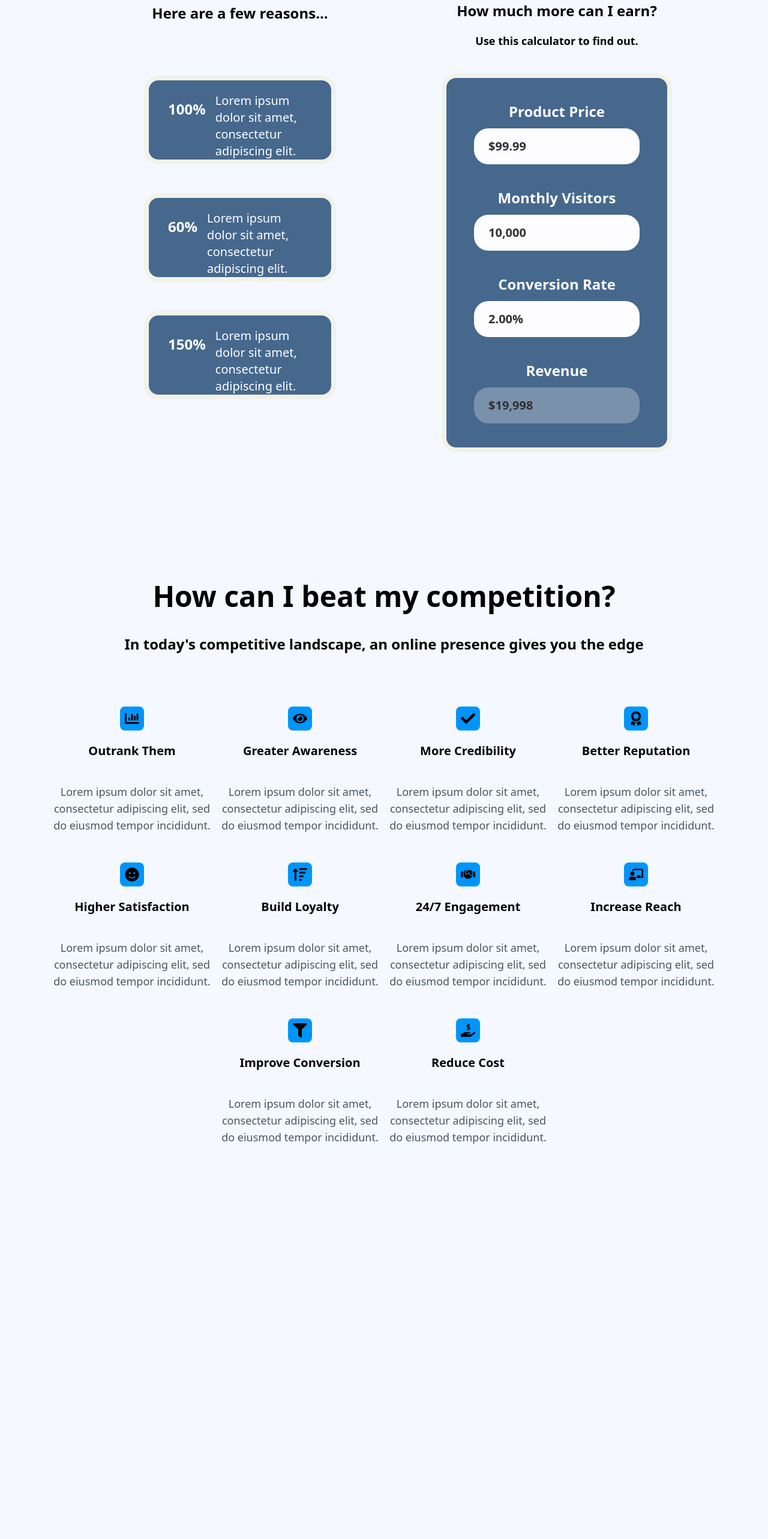
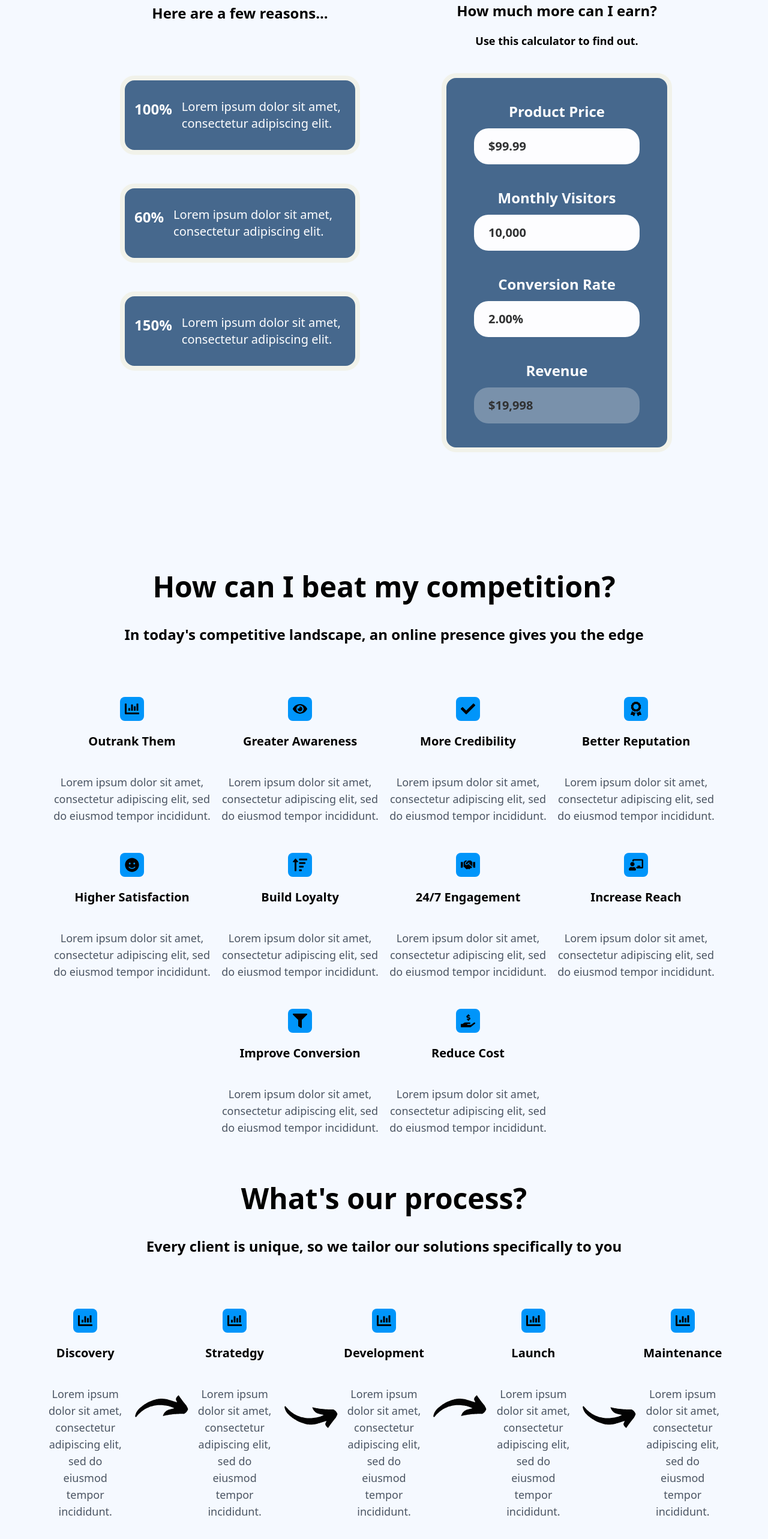
Before and after one commit to olubifaleye/markedeen, a Next.js app: page / in a window 1280 px wide. Shown: the part 2459-5025 px from the top of the page at 60% size. Before the commit the page ends 4429 px from the top, so only its background shows below. Built offline with nearby package versions, Linux system fonts and the light colour scheme.

Commit message:
Added Process Page
Process.jsx: Created content for the process page

Added curved arrow image for process.jsx page

globals.css: added CSS for process page

```diff
--- a/app/page.jsx
+++ b/app/page.jsx
@@ -6,6 +6,7 @@ import Services from '@components/Services';
 import OurPhilosophy from '@components/OurPhilosophy';
 import OnlinePresence from '@components/OnlinePresence';
 import OutperformRivals from '@components/OutperformRivals';
+import Process from '@components/Process';
 
 //Page component to house other "page" components for single page web application
 const Home = () => {
@@ -16,6 +17,7 @@ const Home = () => {
       <OurPhilosophy />
       <OnlinePresence />
       <OutperformRivals />
+      <Process />
     </div>
   )
 }
--- a/components/OnlinePresence.jsx
+++ b/components/OnlinePresence.jsx
@@ -84,38 +84,38 @@ const OnlinePresence = () => {
                         </p>
                     </div>
 
-                    <div className="vertical_container mt-6 lg:mx-20 md:mx-10 max-md:mx-0">
+                    <div className="vertical_container mt-6 mx-10 max-sm:mx-0">
                         <div className="boxes">
-                            <p className="sub_head_text !font-extrabold !text-white !mt-8">
+                            <p className="sub_head_text !font-extrabold !text-white max-sm:my-12">
                                 100%
                             </p>
 
-                            <p className="desc !text-white pl-auto">
+                            <p className="desc !text-white pl-auto desc_online">
                                 Lorem ipsum dolor sit amet, consectetur adipiscing elit.
                             </p>
                         </div>
 
                         <div className="boxes">
-                            <p className="sub_head_text !font-extrabold !text-white !mt-8">
+                            <p className="sub_head_text !font-extrabold !text-white max-sm:my-12">
                                 60%
                             </p>
 
-                            <p className="desc !text-white pl-auto">
+                            <p className="desc !text-white pl-auto desc_online">
                                 Lorem ipsum dolor sit amet, consectetur adipiscing elit.
                             </p>
                         </div>
 
                         <div className="boxes">
-                            <p className="sub_head_text !font-extrabold !text-white !mt-8">
+                            <p className="sub_head_text !font-extrabold !text-white max-sm:my-12">
                                 150%
                             </p>
 
-                            <p className="desc !text-white pl-auto">
+                            <p className="desc !text-white pl-auto desc_online">
                                 Lorem ipsum dolor sit amet, consectetur adipiscing elit.
                             </p>
                         </div>
 
-                        <div className="">
+                        <div className="max-md:hidden">
 
                         </div>
                     </div>
--- /dev/null
+++ b/components/Process.jsx
@@ -0,0 +1,180 @@
+"use client"
+
+//imports
+import '@styles/globals.css';
+import { useEffect } from 'react';
+import Image from 'next/image';
+
+import {FaChartBar, FaEye, FaCheck, FaAward, FaSmile, FaSortAmountUp, FaHandshake, FaChalkboardTeacher, FaFilter, FaHandHoldingUsd} from 'react-icons/fa';
+
+import { IconContext } from "react-icons";
+
+const Process = () => {
+  return (
+    <section className='main'>
+        <div className='top_head_section'>
+            <p className="head_text_span">
+                What's our process?
+            </p>
+
+            <p className="sub_head_text">
+                Every client is unique, so we tailor our solutions specifically to you
+            </p>
+        </div>
+
+        <div className='process_container'>
+            <div className='services_item'>
+                <div>
+                    <IconContext.Provider value={{ className: "IconSizes" }}>
+                        <div className="mt-2 flex-center">
+                            <div className='icon'>
+                                <FaChartBar />
+                            </div>
+                        </div>
+                    </IconContext.Provider>
+
+                    <p className='icon_text'>
+                        Discovery
+                    </p>
+
+                    <p className="desc-2">
+                            Lorem ipsum dolor sit amet, consectetur
+                            adipiscing elit, sed do eiusmod tempor incididunt.
+                    </p>
+                </div>
+            </div>
+
+            <div className='services_item'>
+                <Image
+                    src="/assets/images/Curved_solid_arrow.svg"
+                    alt="Markedeen Landing Page Image"
+                    width={50}
+                    height={50}
+                    priority= 'true'
+                    className='arrow'
+                />
+            </div>
+
+            <div className='services_item'>
+                <div>
+                    <IconContext.Provider value={{ className: "IconSizes" }}>
+                        <div className="mt-2 flex-center">
+                            <div className='icon'>
+                                <FaChartBar />
+                            </div>
+                        </div>
+                    </IconContext.Provider>
+
+                    <p className='icon_text'>
+                        Stratedgy
+                    </p>
+
+                    <p className="desc-2">
+                            Lorem ipsum dolor sit amet, consectetur
+                            adipiscing elit, sed do eiusmod tempor incididunt.
+                    </p>
+                </div>
+            </div>
+
+            <div className='services_item'>
+                <Image
+                    src="/assets/images/Curved_solid_arrow.svg"
+                    alt="Markedeen Landing Page Image"
+                    width={50}
+                    height={50}
+                    priority= 'true'
+                    className='arrow_2'
+                />
+            </div>
+
+            <div className='services_item'>
+                <div>
+                    <IconContext.Provider value={{ className: "IconSizes" }}>
+                        <div className="mt-2 flex-center">
+                            <div className='icon'>
+                                <FaChartBar />
+                            </div>
+                        </div>
+                    </IconContext.Provider>
+
+                    <p className='icon_text'>
+                        Development
+                    </p>
+
+                    <p className="desc-2">
+                            Lorem ipsum dolor sit amet, consectetur
+                            adipiscing elit, sed do eiusmod tempor incididunt.
+                    </p>
+                </div>
+            </div>
+
+            <div className='services_item'>
+                <Image
+                    src="/assets/images/Curved_solid_arrow.svg"
+                    alt="Markedeen Landing Page Image"
+                    width={50}
+                    height={50}
+                    priority= 'true'
+                    className='arrow'
+                />
+            </div>
+
+            <div className='services_item'>
+                <div>
+                    <IconContext.Provider value={{ className: "IconSizes" }}>
+                        <div className="mt-2 flex-center">
+                            <div className='icon'>
+                                <FaChartBar />
+                            </div>
+                        </div>
+                    </IconContext.Provider>
+
+                    <p className='icon_text'>
+                        Launch
+                    </p>
+
+                    <p className="desc-2">
+                            Lorem ipsum dolor sit amet, consectetur
+                            adipiscing elit, sed do eiusmod tempor incididunt.
+                    </p>
+                </div>
+            </div>
+
+            <div className='services_item'>
+                <Image
+                    src="/assets/images/Curved_solid_arrow.svg"
+                    alt="Markedeen Landing Page Image"
+                    width={50}
+                    height={50}
+                    priority= 'true'
+                    className='arrow_2'
+                />
+            </div>
+
+            <div className='services_item'>
+                <div>
+                    <IconContext.Provider value={{ className: "IconSizes" }}>
+                        <div className="mt-2 flex-center">
+                            <div className='icon'>
+                                <FaChartBar />
+                            </div>
+                        </div>
+                    </IconContext.Provider>
+
+                    <p className='icon_text'>
+                        Maintenance
+                    </p>
+
+                    <p className="desc-2">
+                            Lorem ipsum dolor sit amet, consectetur
+                            adipiscing elit, sed do eiusmod tempor incididunt.
+                    </p>
+                </div>
+            </div>
+        </div>
+
+    </section>
+  )
+}
+
+export default Process
--- a/styles/globals.css
+++ b/styles/globals.css
@@ -57,6 +57,24 @@
 
 
 
+/* Online Presence Page Default CSS */
+
+.desc_online{
+  margin: auto 0 !important;
+}
+
+
+/* Process Page Default CSS */
+
+.arrow{
+  rotate: 60deg;
+}
+
+.arrow_2{
+  transform: scaleY(-1);
+  rotate: -60deg;
+}
+
 /* Media Queries for all pages */
 
 /* Width */
@@ -74,6 +92,19 @@
 
   .section-1{
     min-height: 60vh;
+  }
+
+  .arrow{
+    rotate: 60deg;
+    width: 45px;
+    height: 45px;
+  }
+
+  .arrow_2{
+    transform: scaleY(-1);
+    rotate: -60deg;
+    width: 45px;
+    height: 45px;
   }
 }
 
@@ -103,6 +134,19 @@
   .right_container{
     margin-left: 0rem !important;
   }
+
+  .arrow{
+    rotate: 160deg;
+    width: 40px;
+    height: 40px;
+  }
+
+  .arrow_2{
+    transform: scaleY(-1);
+    rotate: 20deg;
+    width: 40px;
+    height: 40px;
+  }
 }
 
 
@@ -119,7 +163,21 @@
   .landing-image{
     max-width: 300px;
   }
+
+  .arrow{
+    rotate: 160deg;
+    width: 40px;
+    height: 40px;
+  }
+
+  .arrow_2{
+    transform: scaleY(-1);
+    rotate: 20deg;
+    width: 40px;
+    height: 40px;
+  }
 }
+
 
 @media screen and (min-width: 400px) and (max-width: 420px) {
 
@@ -133,6 +191,19 @@
 
   .landing-image{
     max-width: 250px;
+  }
+
+  .arrow{
+    rotate: 160deg;
+    width: 40px;
+    height: 40px;
+  }
+
+  .arrow_2{
+    transform: scaleY(-1);
+    rotate: 20deg;
+    width: 40px;
+    height: 40px;
   }
 }
 
@@ -151,6 +222,19 @@
     margin-top: 20%;
   }
 
+  .arrow{
+    rotate: 160deg;
+    width: 40px;
+    height: 40px;
+  }
+
+  .arrow_2{
+    transform: scaleY(-1);
+    rotate: 20deg;
+    width: 40px;
+    height: 40px;
+  }
+
 }
 
 @media screen and (width: 360px) {
@@ -167,6 +251,19 @@
     max-width: 230px;
   }
 
+  .arrow{
+    rotate: 160deg;
+    width: 40px;
+    height: 40px;
+  }
+
+  .arrow_2{
+    transform: scaleY(-1);
+    rotate: 20deg;
+    width: 40px;
+    height: 40px;
+  }
+
 }
 
 
@@ -181,12 +278,38 @@
   .section-1{
     min-height: 70vh;
   }
+
+  .arrow{
+    rotate: 60deg;
+    width: 50px;
+    height: 50px;
+  }
+
+  .arrow_2{
+    transform: scaleY(-1);
+    rotate: -60deg;
+    width: 50px;
+    height: 50px;
+  }
 }
 
 @media screen and (max-height: 550px){
 
   .navbar ul{
     overflow-y: scroll;
+  }
+
+  .arrow{
+    rotate: 160deg;
+    width: 40px;
+    height: 40px;
+  }
+
+  .arrow_2{
+    transform: scaleY(-1);
+    rotate: 20deg;
+    width: 40px;
+    height: 40px;
   }
 }
 
@@ -223,7 +346,7 @@
 }
 
 .desc {
-  @apply mt-5 text-lg text-gray-600 sm:text-xl max-w-2xl;
+  @apply mt-5 max-sm:my-2 text-lg text-gray-600 sm:text-xl max-w-2xl;
 }
 
 .desc-2 {
@@ -331,7 +454,7 @@
 }
 
 .boxes{
-  @apply bg-primary-blue opacity-80 flex gap-4 my-6 lg:px-8 border-8 border-box rounded-3xl max-md:px-2;
+  @apply bg-primary-blue opacity-80 flex gap-4 my-6 md:py-3 md:px-4 border-8 border-box rounded-3xl max-md:px-5 w-auto;
 }
 
 .calculator_item{
@@ -349,7 +472,16 @@
 
 
 
+/* Process Page Tailwind CSS */
 
+
+.process_container{
+  @apply grid grid-cols-9 justify-center max-md:grid-cols-1 lg:mt-20;
+}
+
+.icon_2{
+  @apply w-full px-2 py-2;
+}
 
 
 
```
Also changed, not shown: public/assets/images/Curved_solid_arrow.svg (added).
